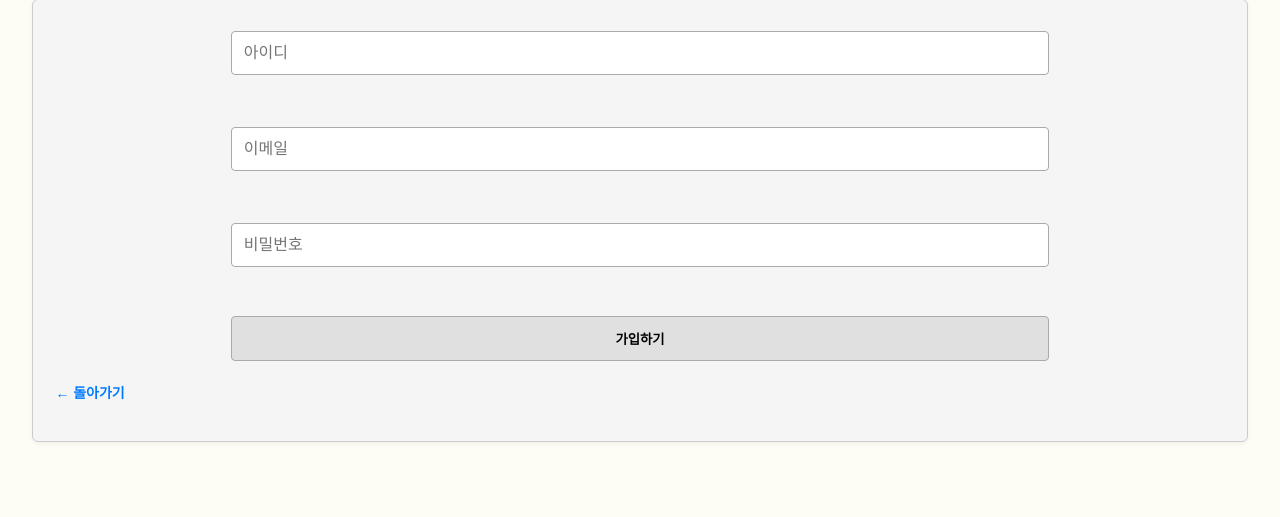
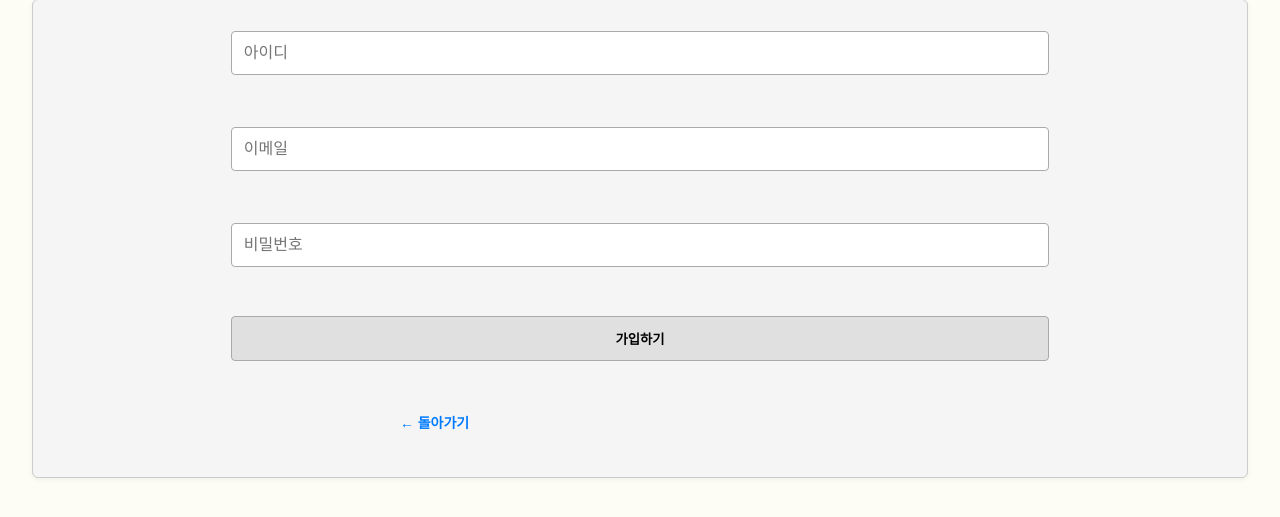
Before and after one commit to dlawjdals04/ascent-webpage, a Flask app: page /signup in a window 1280 px wide. Shown: the part 122-639 px from the top of the page. Run offline with Flask 3, Linux system fonts and the light colour scheme; some libraries are stand-ins or nearby versions.

Commit message:
change the size of the box

```diff
--- a/templates/signup.html
+++ b/templates/signup.html
@@ -23,7 +23,7 @@
     <input type="password" name="password" placeholder="비밀번호" required><br>
     <button type="submit"  class="center-btn">가입하기</button>
 
-   <div style="text-align: left; margin-bottom: 24px;">
+   <div style="background:#f5f5f5; padding:30px; border-radius:8px; max-width:480px; margin:auto;">
       <a href="{{ url_for('home') }}" style="color: #007BFF; font-size: 14px; font-weight: bold; text-decoration: none;">
         ← 돌아가기
        </a>
```
